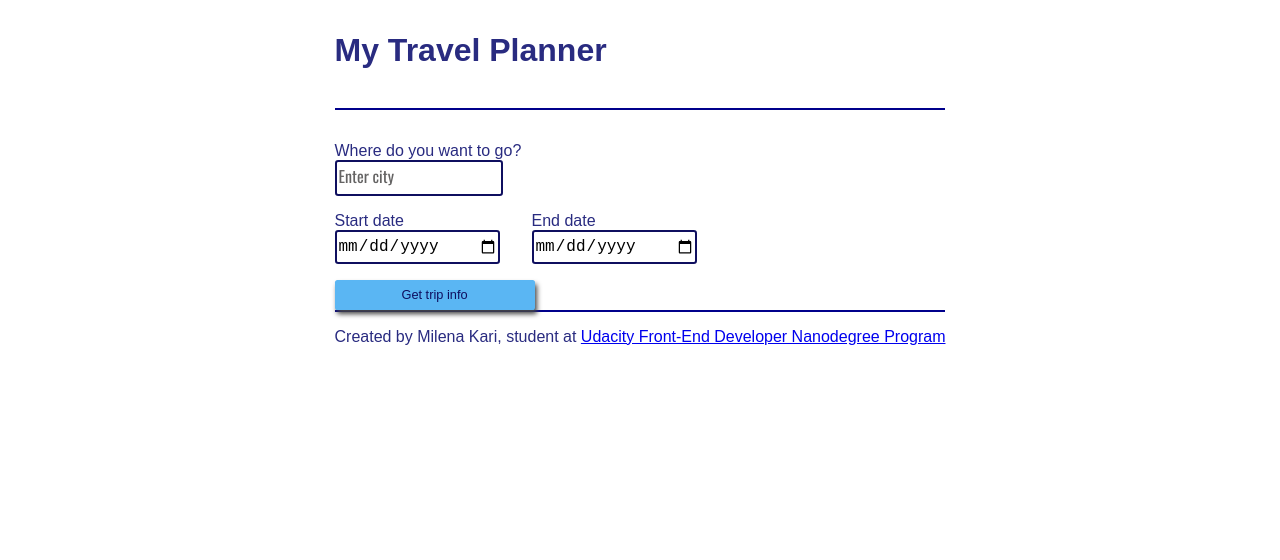
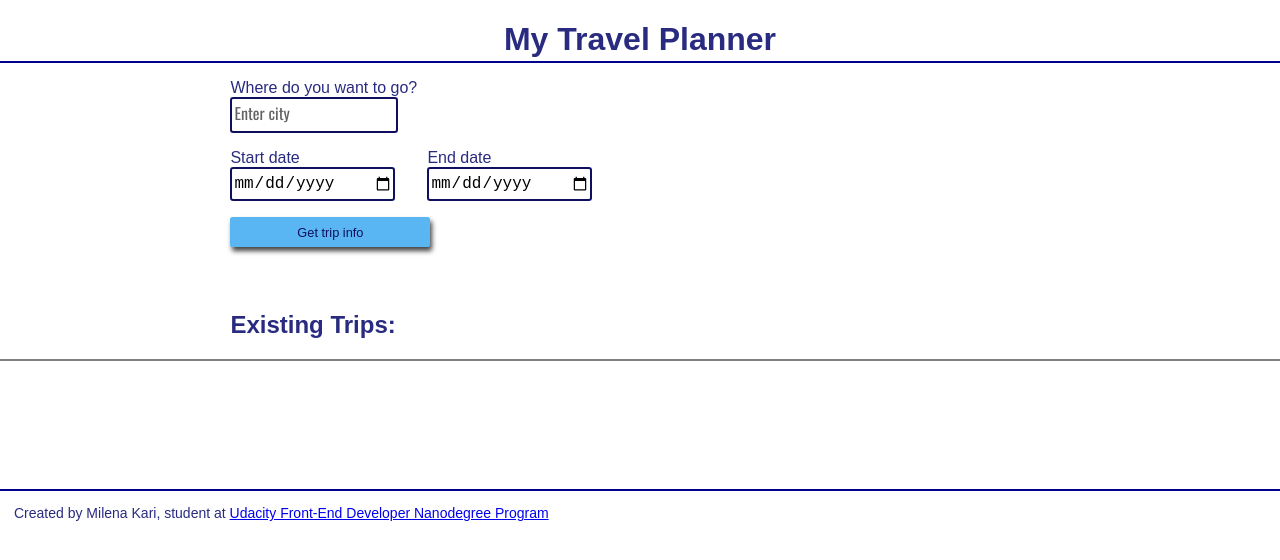
Before and after one commit to milenaonmaui/travel_app, a website: page src/client/views/index.html in a window 1280 px wide. Drawn offline with nearby package versions, Linux system fonts and the light colour scheme; no server answers; a web font is replaced by a local one.

Commit message:
Fix styling

```diff
--- a/src/client/js/app.js
+++ b/src/client/js/app.js
@@ -75,15 +75,14 @@ const createTripCard = (trip) => {
     tripDiv.innerHTML =
     `<article class="card">
             <img src="${trip.image}" alt=${trip.dest}>
-            <h6> Image courtesy of <a href="https://pixabay.com/">Pixabay</a></h6>
             <div class = "summary">
-              <h4><b>My trip to ${trip.dest}</b></h4>
-              <h5>From ${trip.start} to ${trip.end}, ${trip.length} days long</h5>
+              <h3><b>My trip to ${trip.dest}</b></h3>
+              <h4>From ${trip.start} to ${trip.end}, ${trip.length} days long</h4>
               <p>Expected weather: ${trip.weather.description}</p>
               <p>Temperature between ${trip.min_temp} and ${trip.max_temp}</p>
 
             </div>
-          </article>`
+    </article>`
     container.appendChild(tripDiv);
 }
 
--- a/src/client/styles/style.css
+++ b/src/client/styles/style.css
@@ -8,41 +8,50 @@ body {
 
 header {
     border-bottom: 2px solid darkblue;
+    height: 2.5rem;
 }
 
 footer {
     border-top: 2px solid darkblue;
-}
+    margin-top: 10%;
 
-.container{
-    display: grid;
-    grid-template-columns: auto;
-    grid-template-rows: 1fr 5fr 1fr;
-    height:100vh;
-    justify-content: center;
-    grid-gap: 1em;
 }
 
 h1 {
     font-size: 2em;
-    margin-top: 1em;
+    text-align: center;
 }
 
-.existingTrips {
-    display: flex;
-    flex-wrap: wrap;
-    margin: 0 auto;
+#existingTrips {
+    display:flex;
+    flex-direction: column;
+    width: 100%;
+    justify-content: center;
+    align-items: center;
+    border-top: 2px solid gray;
 }
-.container{
-    /*
-    display: grid;
-    grid-template-columns: auto;
-    grid-template-rows: 1fr 5fr 1fr;
-    grid-gap: 1em;
-    */
-    height:100vh;
-    justify-content: center;
 
+#currentTrip {
+    margin-left: 18%;
+}
+
+.summary h3 {
+    color:rgb(41, 43, 128);
+    font-size: 16px;
+}
+
+.summary h4, p {
+    padding-left: 1em;
+    font-size: 14px;
+}
+
+h2 {
+    margin-left: 18%;
+}
+#tripForm {
+    align-items: left;
+    margin-left: 18%;
+    margin-bottom: 5%;
 }
 
 .entry{
@@ -58,12 +67,20 @@ h1 {
     border-radius: 0.5rem;
 }
 
+article {
+    max-width: 80%;
+}
+
 .card img {
     display: block;
     margin: 0 auto;
-    height: auto;
-    width: 100%;
+    max-height: 100%;
+    max-width: 100%;
     border-radius: 0.5rem;
+}
+
+.card .summary {
+    padding: 1em;
 }
 
 label{
--- a/src/client/views/index.html
+++ b/src/client/views/index.html
@@ -12,7 +12,8 @@
       <h1>My Travel Planner</h1>
     </header>
   <div id="main">
-    <form id="form">
+    <div id="tripForm">
+        <form >
           <div class = "entry">
             <div>
               <label for="dest">Where do you want to go?</label>
@@ -34,18 +35,22 @@
             <button id="getInfo"> Get trip info </button>
           </div>
         </form>
+    </div>
       <div id = "currenTrip" >
         <div id="heading"></div>
         <div id="dates"></div>
         <div id="weather"></div>
         <button id="saveTrip" hidden> Save Trip </button>
       </div>  <!--currentTrip-->
+      <h2>Existing Trips:</h2>
       <div id="existingTrips">
+
       </div>
+
+    </div> <!--main-->
     <footer>
       <p>Created by Milena Kari, student at <a href="https://www.udacity.com/course/front-end-web-developer-nanodegree--nd0011" target="_blank">Udacity Front-End Developer Nanodegree Program</a></p>
     </footer>
-    </div> <!--main-->
   </div> <!--container-->
 
 
--- a/src/server/tripData.json
+++ b/src/server/tripData.json
@@ -1 +1 @@
-[{"dest":"Orlando","start":"2021-02-11","end":"2021-02-18","length":7,"image":"https://pixabay.com/get/gf730be443fc5c4e805308e918d350b58295218db983f1cfbd556bc1c30a24097cc7ffcab6996bdc27f2d8659e2e953bb_640.jpg","max_temp":65.9,"min_temp":39.1,"weather":{"icon":"c02d","code":801,"description":"Few clouds"}}]
+[{"dest":"San Diego","start":"2021-03-11","end":"2021-02-25","length":-14,"image":"https://pixabay.com/get/gb91dbd8467ecc38a2ac73c8d1aa07118ec3f7d76e583b9c099d5d401a2c4f49768b063a078c4273b04409f16d6daa5a50050e759f3198539beaf5eb497a64df4_640.jpg","max_temp":60.5,"min_temp":53.5,"weather":{"icon":"c04d","code":804,"description":"Overcast clouds"}},{"dest":"Orlando","start":"2021-02-11","end":"2021-02-18","length":7,"image":"https://pixabay.com/get/gf730be443fc5c4e805308e918d350b58295218db983f1cfbd556bc1c30a24097cc7ffcab6996bdc27f2d8659e2e953bb_640.jpg","max_temp":65.9,"min_temp":39.1,"weather":{"icon":"c02d","code":801,"description":"Few clouds"}}]
```
Lines whose indentation alone changed are shown as unchanged.
